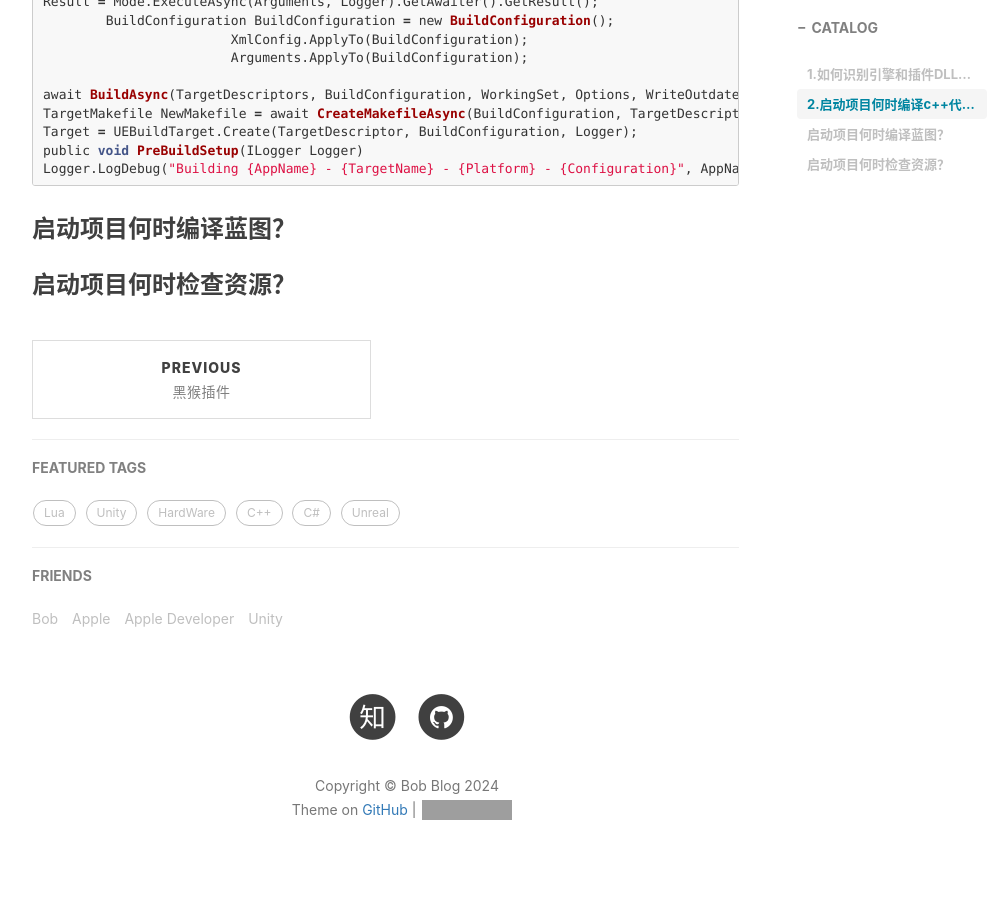
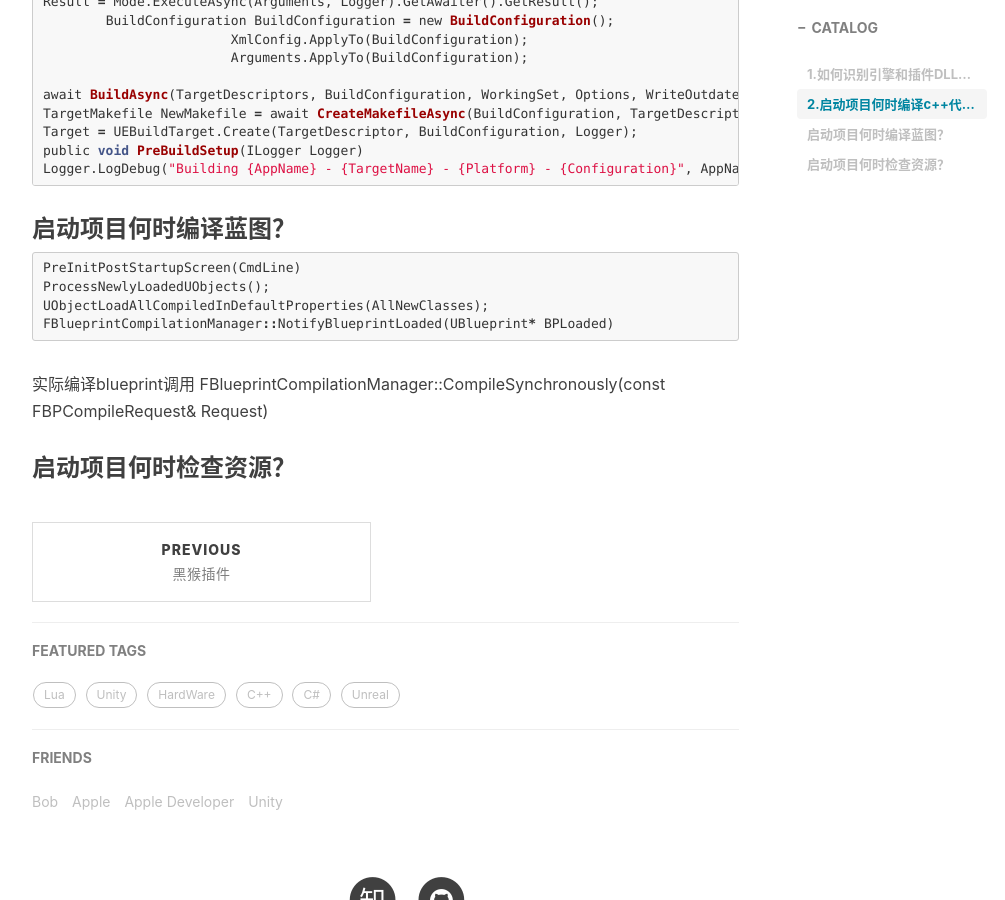
Before and after one commit to chenanbao/chenanbao.github.io, a Jekyll site: the page built from _posts/2024-10-23-Unreal源码百问.md, in a window 1280 px wide and 900 px high, scrolled down 3180 px. Shown: the whole window, without its empty margins (233-1238 px from the left). Built offline with Jekyll 4.4.1, drawn with Linux system fonts in a browser that asks for light colours; nearby versions of some CDN libraries; comment, search, counter and statistics services are not loaded; grey boxes are pictures that could not be loaded.

Commit message:
Update 2024-10-23-Unreal源码百问.md

````diff
--- a/_posts/2024-10-23-Unreal源码百问.md
+++ b/_posts/2024-10-23-Unreal源码百问.md
@@ -130,6 +130,13 @@ Logger.LogDebug("Building {AppName} - {TargetName} - {Platform} - {Configuration
 ```
 
 ### 启动项目何时编译蓝图？
-
+```c
+PreInitPostStartupScreen(CmdLine)
+ProcessNewlyLoadedUObjects();
+UObjectLoadAllCompiledInDefaultProperties(AllNewClasses);
+FBlueprintCompilationManager::NotifyBlueprintLoaded(UBlueprint* BPLoaded)
+```
+实际编译blueprint调用
+FBlueprintCompilationManager::CompileSynchronously(const FBPCompileRequest& Request)
 
 ### 启动项目何时检查资源？
````
